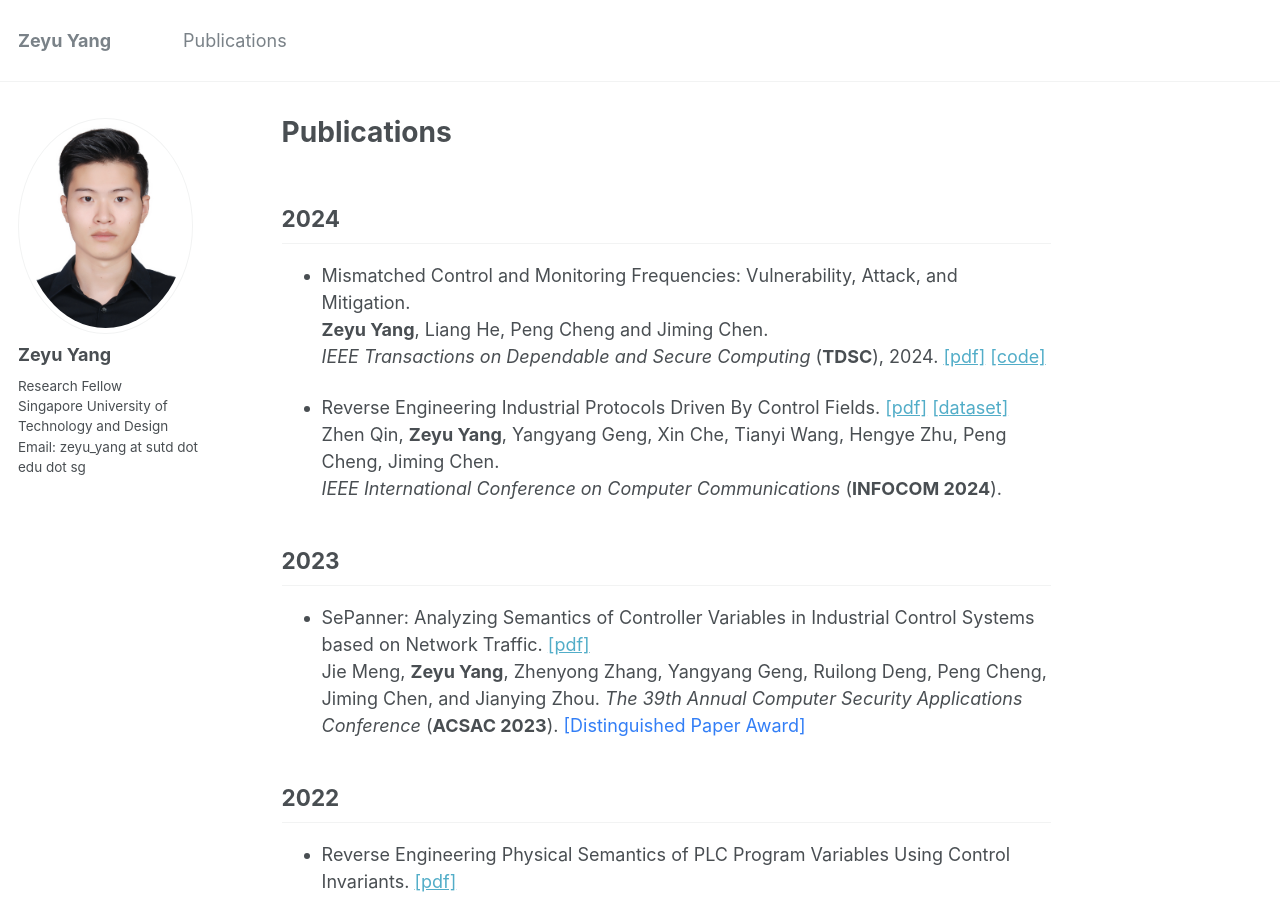
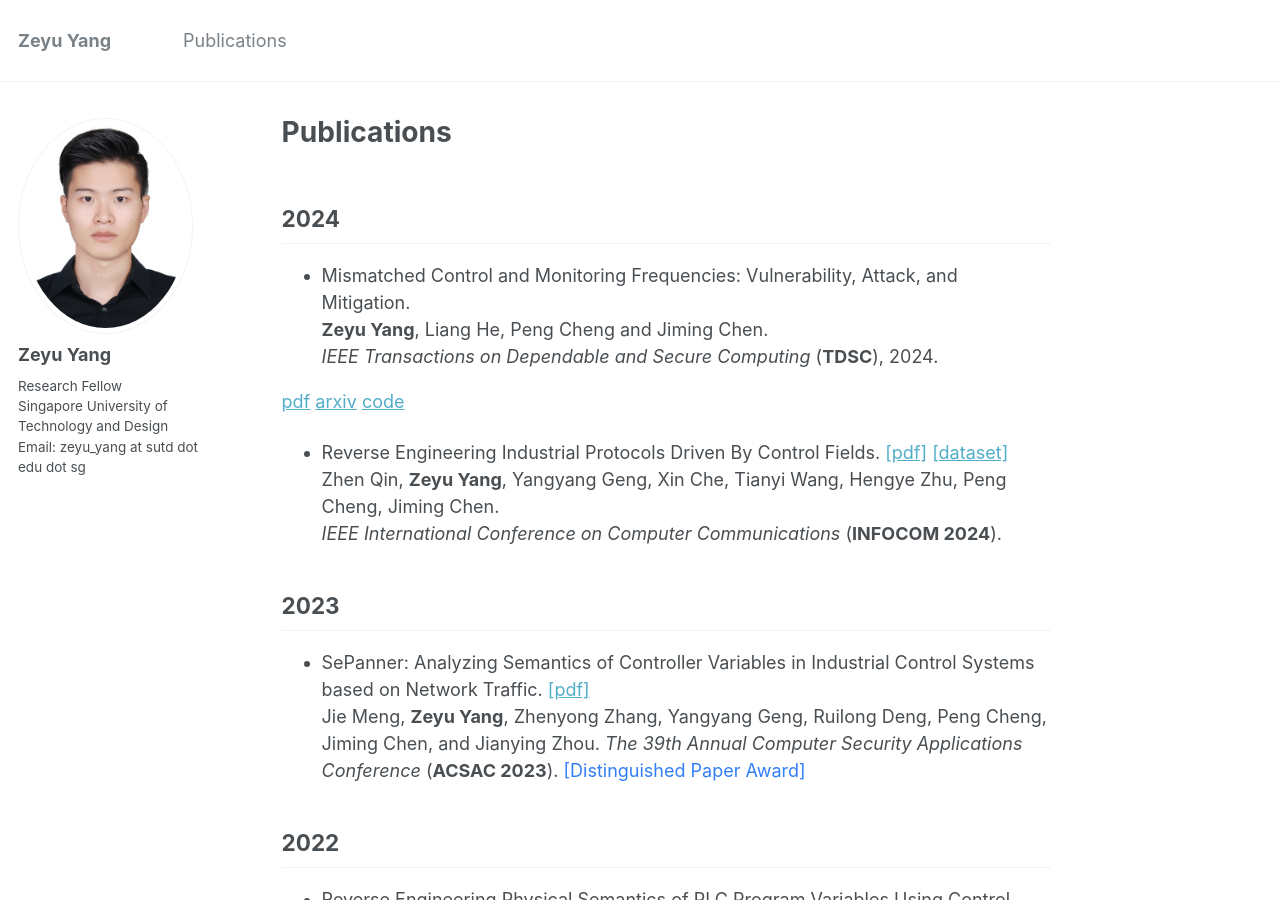
Before and after one commit to zeyuid/zeyuid.github.io, a Jekyll site: the page built from _pages/publications.md, in a window 1280 px wide and 900 px high. Built offline with Jekyll 4.4.1, drawn with Linux system fonts in a browser that asks for light colours.

Commit message:
add file

```diff
--- a/_pages/publications.md
+++ b/_pages/publications.md
@@ -12,8 +12,14 @@ author_profile: true
 **Zeyu Yang**, Liang He, Peng Cheng and Jiming Chen.
 <br>
 <i>IEEE Transactions on Dependable and Secure Computing</i> (**TDSC**), 2024.
-[[pdf]](https://ieeexplore.ieee.org/document/10495752)
-[[code]](https://github.com/zeyuid/PLCSage)
+<br>
+<!-- [[pdf]](https://ieeexplore.ieee.org/document/10495752)
+[[code]](https://github.com/zeyuid/PLCSage) -->
+<p>
+<a href="http://yangzhangalmo.github.io/papers/CCS24-MGTBench.pdf" class="btn--paper" target="_blank">pdf</a>
+<a href="https://arxiv.org/abs/2303.14822" class="btn--arxiv" target="_blank">arxiv</a>
+<a href="https://github.com/TrustAIRLab/MGTBench" class="btn--code" target="_blank">code</a>
+</p>
 
 * Reverse Engineering Industrial Protocols Driven By Control Fields.
 [[pdf]]()
```
